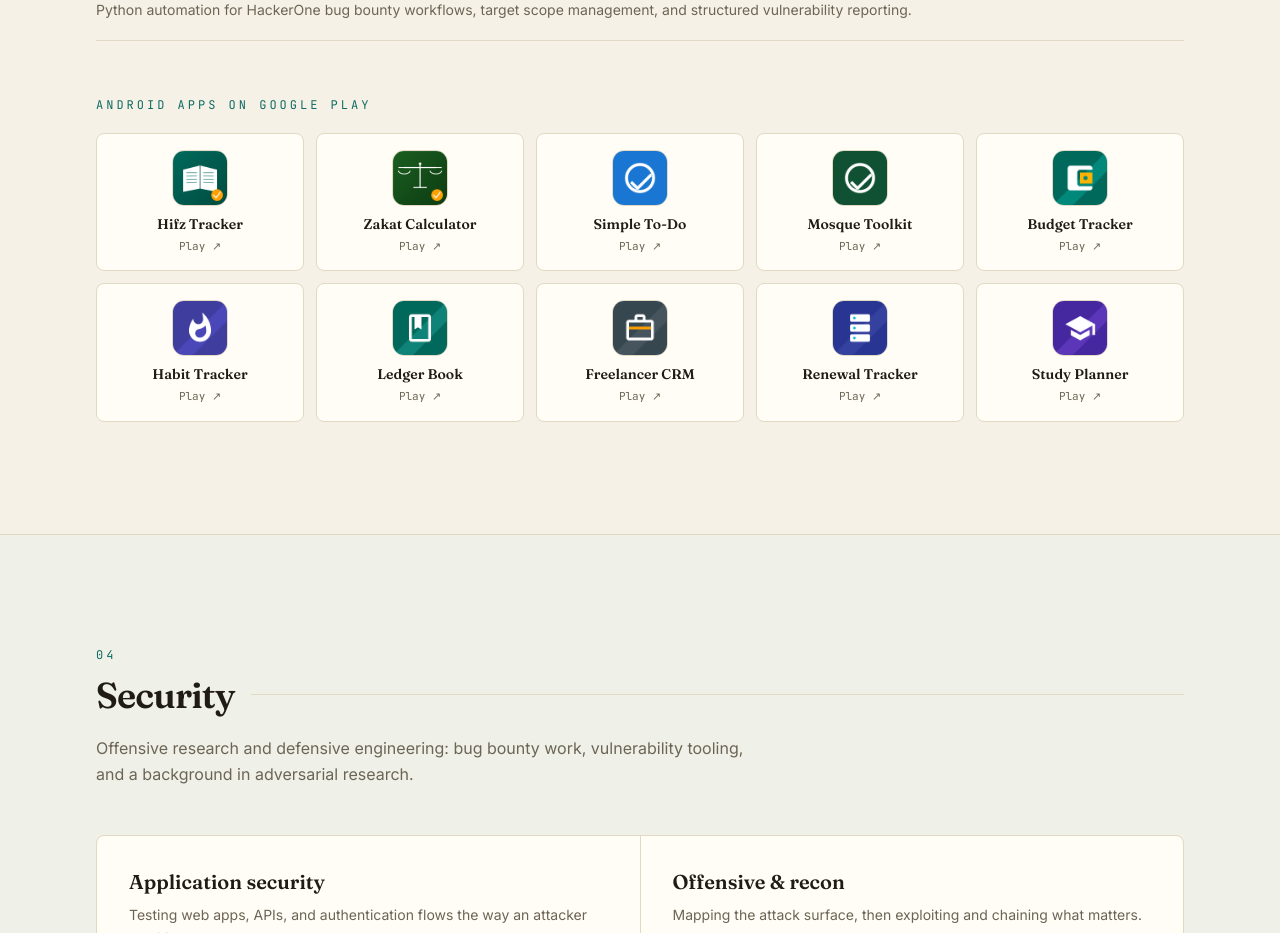
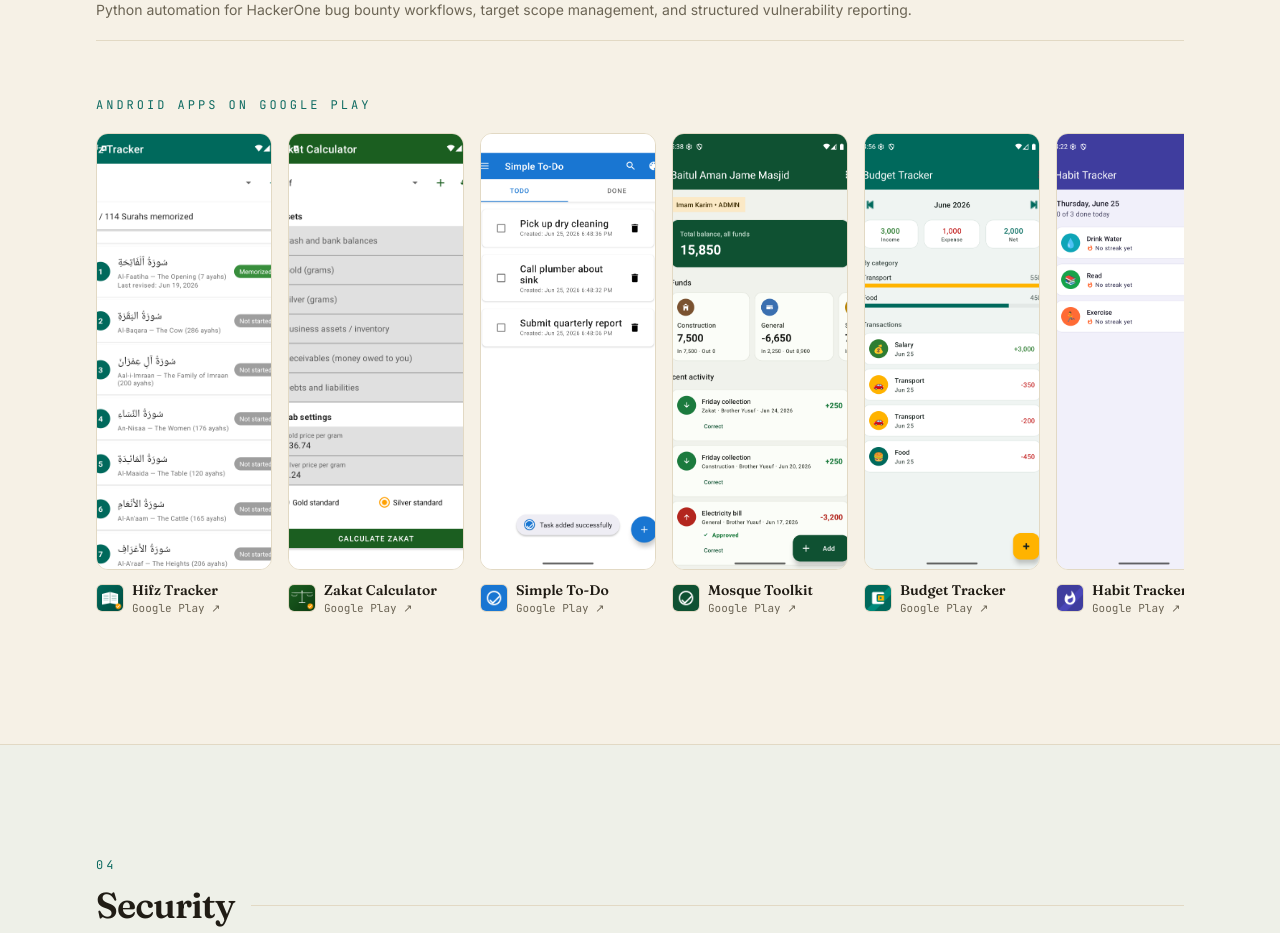
Before and after one commit to mdomorffaruk/mdomorffaruk.github.io, a React (Vite) app: page / in a window 1280 px wide. Shown: the part 4003-4936 px from the top of the page. Built offline with nearby package versions, Linux system fonts and the light colour scheme.

Commit message:
Show app screenshots in a scrollable gallery

```diff
--- a/src/App.jsx
+++ b/src/App.jsx
@@ -593,48 +593,35 @@
             <h3 className="font-mono text-xs uppercase tracking-[0.25em] text-accent">
               Android apps on Google Play
             </h3>
-            <div className="mt-5 grid grid-cols-2 gap-3 sm:grid-cols-3 lg:grid-cols-5">
+            <div className="mt-5 flex snap-x gap-4 overflow-x-auto pb-4">
               {apps.map((a) => (
-                <div
-                  key={a.name}
-                  className="group rounded-lg border border-line bg-card p-4 text-center transition-colors hover:border-accent hover:bg-accent-soft/40"
-                >
+                <div key={a.name} className="group w-40 shrink-0 snap-start sm:w-44">
                   <a
                     href={a.playUrl}
                     target="_blank"
                     rel="noreferrer"
                     aria-label={`${a.name} on Google Play`}
-                    className="block"
+                    className="block overflow-hidden rounded-xl border border-line bg-card"
                   >
                     <img
+                      src={`/${a.preview}`}
+                      alt={`${a.name} screenshot`}
+                      loading="lazy"
+                      className="aspect-[2/5] w-full object-cover transition-transform duration-300 group-hover:-translate-y-1"
+                    />
+                  </a>
+                  <div className="mt-2.5 flex items-center gap-2">
+                    <img
                       src={`/${a.icon}`}
-                      alt={`${a.name} app icon`}
-                      loading="lazy"
-                      className="mx-auto h-14 w-14 rounded-xl border border-line object-cover"
+                      alt=""
+                      className="h-7 w-7 shrink-0 rounded-md border border-line object-cover"
                     />
-                    <p className="mt-2 font-serif text-sm font-semibold transition-colors group-hover:text-accent">
-                      {a.name}
-                    </p>
-                  </a>
-                  <div className="mt-1 flex items-center justify-center gap-3 font-mono text-[11px]">
-                    <a
-                      href={a.playUrl}
-                      target="_blank"
-                      rel="noreferrer"
-                      className="text-muted transition-colors hover:text-accent"
-                    >
-                      Play ↗
-                    </a>
-                    {a.github && (
-                      <a
-                        href={a.github}
-                        target="_blank"
-                        rel="noreferrer"
-                        className="text-muted transition-colors hover:text-accent"
-                      >
-                        GitHub ↗
-                      </a>
-                    )}
+                    <div className="min-w-0">
+                      <p className="truncate font-serif text-sm font-semibold transition-colors group-hover:text-accent">
+                        {a.name}
+                      </p>
+                      <p className="font-mono text-[11px] text-muted">Google Play ↗</p>
+                    </div>
                   </div>
                 </div>
               ))}
```
